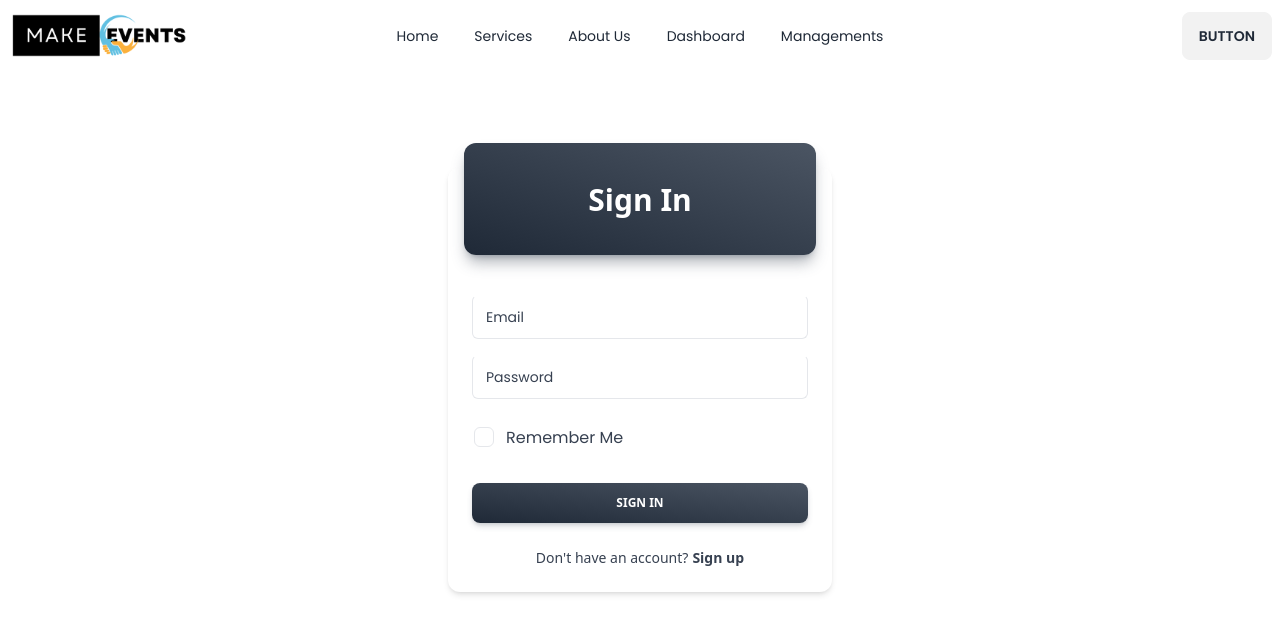
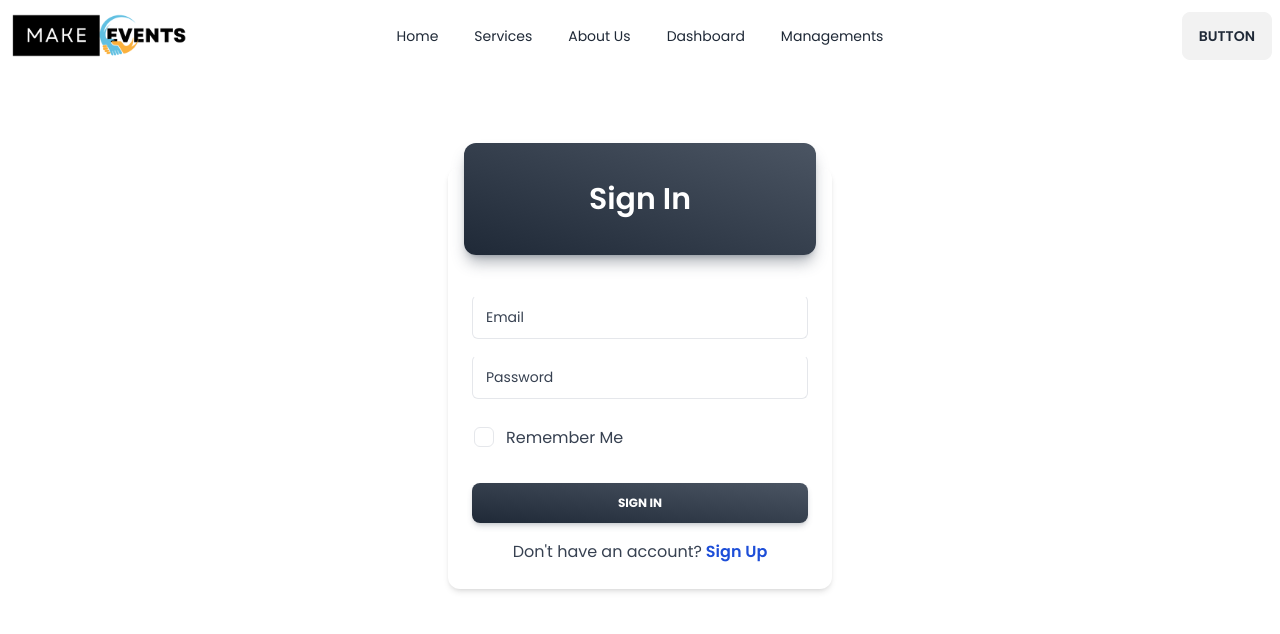
Before and after one commit to fr25foysal/Event-Management, a React (Vite) app: page /login in a window 1280 px wide. Shown: the top 634 px of the page. Built offline with nearby package versions, Linux system fonts and the light colour scheme.

Commit message:
updated login & sign up page design

```diff
--- a/src/Pages/Login/Login.jsx
+++ b/src/Pages/Login/Login.jsx
@@ -5,14 +5,14 @@ const Login = () => {
       <div className="grid justify-center mt-24">
         <div className="relative flex w-96 flex-col rounded-xl bg-white bg-clip-border text-gray-700 shadow-md">
           <div className="relative mx-4 -mt-6 mb-4 grid h-28 place-items-center overflow-hidden rounded-xl bg-gradient-to-tr from-gray-800 to-gray-600 bg-clip-border text-white shadow-lg shadow-gray-700/40">
-            <h3 className="block font-sans text-3xl font-semibold leading-snug tracking-normal text-white antialiased">
+            <h3 className="block text-3xl font-semibold leading-snug tracking-normal text-white antialiased">
               Sign In
             </h3>
           </div>
           <div className="flex flex-col gap-4 p-6">
             <div className="relative h-11 w-full min-w-[200px]">
               <input
-                className="peer h-full w-full rounded-md border border-blue-gray-200 border-t-transparent bg-transparent px-3 py-3 font-sans text-sm font-normal text-blue-gray-700 outline outline-0 transition-all placeholder-shown:border placeholder-shown:border-blue-gray-200 placeholder-shown:border-t-blue-gray-200 focus:border-2 focus:border-gray-700 focus:border-t-transparent focus:outline-0 disabled:border-0 disabled:bg-blue-gray-50"
+                className="peer h-full w-full rounded-md border border-blue-gray-200 border-t-transparent bg-transparent px-3 py-3 text-sm font-normal text-blue-gray-700 outline outline-0 transition-all placeholder-shown:border placeholder-shown:border-blue-gray-200 placeholder-shown:border-t-blue-gray-200 focus:border-2 focus:border-gray-700 focus:border-t-transparent focus:outline-0 disabled:border-0 disabled:bg-blue-gray-50"
                 placeholder=" "
               />
               <label className="before:content[' '] after:content[' '] pointer-events-none absolute left-0 -top-1.5 flex h-full w-full select-none text-[11px] font-normal leading-tight text-blue-gray-600 transition-all before:pointer-events-none before:mt-[6.5px] before:mr-1 before:box-border before:block before:h-1.5 before:w-2.5 before:rounded-tl-md before:border-t before:border-l before:border-blue-gray-200 before:transition-all after:pointer-events-none after:mt-[6.5px] after:ml-1 after:box-border after:block after:h-1.5 after:w-2.5 after:flex-grow after:rounded-tr-md after:border-t after:border-r after:border-blue-gray-200 after:transition-all peer-placeholder-shown:text-sm peer-placeholder-shown:leading-[4.1] peer-placeholder-shown:text-blue-gray-500 peer-placeholder-shown:before:border-transparent peer-placeholder-shown:after:border-transparent peer-focus:text-[11px] peer-focus:leading-tight peer-focus:text-gray-700 peer-focus:before:border-t-2 peer-focus:before:border-l-2 peer-focus:before:!border-gray-700 peer-focus:after:border-t-2 peer-focus:after:border-r-2 peer-focus:after:!border-gray-700 peer-disabled:text-transparent peer-disabled:before:border-transparent peer-disabled:after:border-transparent peer-disabled:peer-placeholder-shown:text-blue-gray-500">
@@ -21,7 +21,7 @@ const Login = () => {
             </div>
             <div className="relative h-11 w-full min-w-[200px]">
               <input
-                className="peer h-full w-full rounded-md border border-blue-gray-200 border-t-transparent bg-transparent px-3 py-3 font-sans text-sm font-normal text-blue-gray-700 outline outline-0 transition-all placeholder-shown:border placeholder-shown:border-blue-gray-200 placeholder-shown:border-t-blue-gray-200 focus:border-2 focus:border-gray-700 focus:border-t-transparent focus:outline-0 disabled:border-0 disabled:bg-blue-gray-50"
+                className="peer h-full w-full rounded-md border border-blue-gray-200 border-t-transparent bg-transparent px-3 py-3 text-sm font-normal text-blue-gray-700 outline outline-0 transition-all placeholder-shown:border placeholder-shown:border-blue-gray-200 placeholder-shown:border-t-blue-gray-200 focus:border-2 focus:border-gray-700 focus:border-t-transparent focus:outline-0 disabled:border-0 disabled:bg-blue-gray-50"
                 placeholder=" "
               />
               <label className="before:content[' '] after:content[' '] pointer-events-none absolute left-0 -top-1.5 flex h-full w-full select-none text-[11px] font-normal leading-tight text-blue-gray-600 transition-all before:pointer-events-none before:mt-[6.5px] before:mr-1 before:box-border before:block before:h-1.5 before:w-2.5 before:rounded-tl-md before:border-t before:border-l before:border-blue-gray-200 before:transition-all after:pointer-events-none after:mt-[6.5px] after:ml-1 after:box-border after:block after:h-1.5 after:w-2.5 after:flex-grow after:rounded-tr-md after:border-t after:border-r after:border-blue-gray-200 after:transition-all peer-placeholder-shown:text-sm peer-placeholder-shown:leading-[4.1] peer-placeholder-shown:text-blue-gray-500 peer-placeholder-shown:before:border-transparent peer-placeholder-shown:after:border-transparent peer-focus:text-[11px] peer-focus:leading-tight peer-focus:text-gray-700 peer-focus:before:border-t-2 peer-focus:before:border-l-2 peer-focus:before:!border-gray-700 peer-focus:after:border-t-2 peer-focus:after:border-r-2 peer-focus:after:!border-gray-700 peer-disabled:text-transparent peer-disabled:before:border-transparent peer-disabled:after:border-transparent peer-disabled:peer-placeholder-shown:text-blue-gray-500">
@@ -68,20 +68,21 @@ const Login = () => {
           </div>
           <div className="p-6 pt-0">
             <button
-              className="block w-full select-none rounded-lg bg-gradient-to-tr from-gray-800 to-gray-600 py-3 px-6 text-center align-middle font-sans text-xs font-bold uppercase text-white shadow-md shadow-gray-700/20 transition-all hover:shadow-lg hover:shadow-gray-700/40 active:opacity-[0.85] disabled:pointer-events-none disabled:opacity-50 disabled:shadow-none"
+              className="block w-full select-none rounded-lg bg-gradient-to-tr from-gray-800 to-gray-600 py-3 px-6 text-center align-middle text-xs font-bold uppercase text-white shadow-md shadow-gray-700/20 transition-all hover:shadow-lg hover:shadow-gray-700/40 active:opacity-[0.85] disabled:pointer-events-none disabled:opacity-50 disabled:shadow-none"
               type="button"
               data-ripple-light="true"
             >
               Sign In
             </button>
-            <p className="mt-6 flex justify-center font-sans text-sm font-light leading-normal text-inherit antialiased">
-              Don't have an account?
+            <p className="mt-4 block text-center  text-base font-normal leading-relaxed text-gray-700 antialiased">
+              {"Don't have an account?"}
               <Link
+                className="font-semibold ml-1 transition-colors text-blue-700"
                 to={'/register'}
-                className="ml-1 block font-sans text-sm font-bold leading-normal text-gray-700 antialiased hover:text-blue-700"
               >
-                Sign up
+               Sign Up
               </Link>
+
             </p>
           </div>
         </div>
```
Also changed, not shown: src/Pages/Register/Register.jsx (+10 -10 lines).
